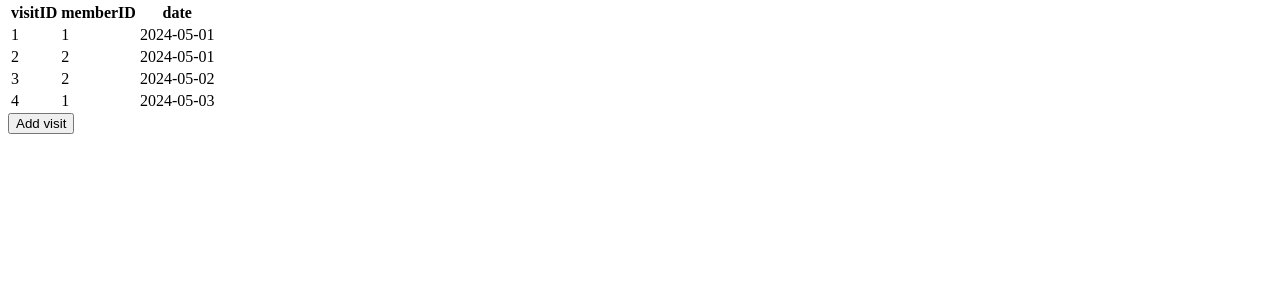
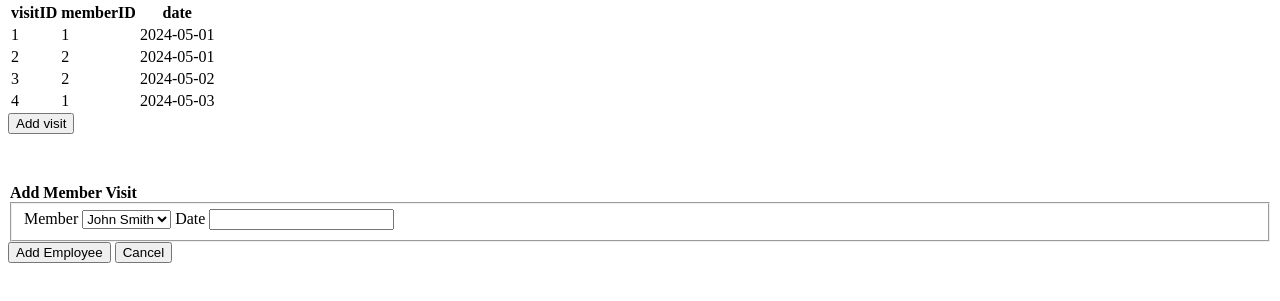
Before and after one commit to blaughlin/VarietyFitness, a plain HTML site: page Pages/member-visits.html in a window 1280 px wide. Shown: the part 105-406 px from the top of the page. Drawn offline with Linux system fonts and the light colour scheme.

Commit message:
added insert for member visit

```diff
--- a/Pages/member-visits.html
+++ b/Pages/member-visits.html
@@ -37,5 +37,22 @@
     </tr>
     </table>
         <button type="button">Add visit</button>
+
+    <div id="insert">
+    <p>&nbsp;</p>
+    <form method="POST" id="addMemberVist">
+        <legend><strong>Add Member Visit</strong></legend>
+        <fieldset class = "field">
+            <label>Member</label>
+            <select name = "memberID">
+                <option value = "1">John Smith</option>
+                <option value = "2">Sarah Mills</option>
+                <option value = "3">Ben Smith</option>
+            </select>
+            <label>Date</label> <input type = "text" name = "date"/>
+            </fieldset>
+            <input class = "btn" type="submit" id= "addMemberBtn" value="Add Employee">
+            <input class = "btn" type="submit" id= "addMemberBtn" value="Cancel">
+    </form>
 </body>
 </html>
```
Also changed, not shown: Pages/invoices.html (+1 -1 lines).
